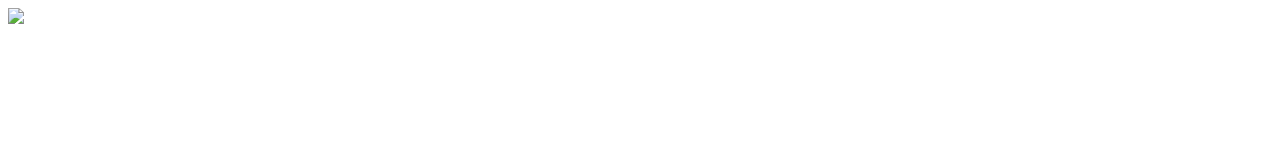
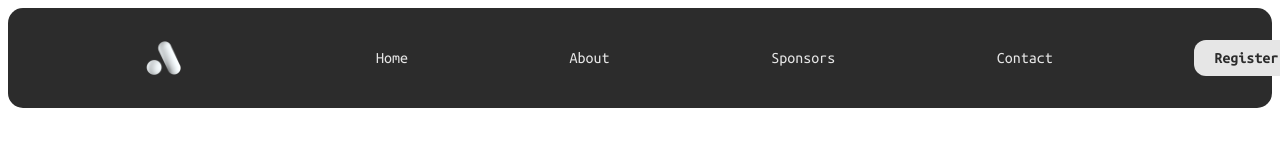
Before and after one commit to armeetj/flexbox-navbar, a plain HTML site: page navbar1/index.html in a window 1280 px wide. Drawn offline with Linux system fonts and the light colour scheme.

Commit message:
navbar complete

```diff
--- a/navbar1/index.html
+++ b/navbar1/index.html
@@ -1,16 +1,31 @@
 <!DOCTYPE html>
 <html>
     <head>
-        <meta charset="utf-8">
-        <meta http-equiv="X-UA-Compatible" content="IE=edge">
+        <meta charset="utf-8" />
+        <meta http-equiv="X-UA-Compatible" content="IE=edge" />
         <title>Navbar 1</title>
-        <meta name="description" content="">
-        <meta name="viewport" content="width=device-width, initial-scale=1">
-        <link rel="stylesheet" href="style.css">
+        <meta name="description" content="" />
+        <meta name="viewport" content="width=device-width, initial-scale=1" />
+        <link rel="stylesheet" href="style.css" />
+        <link rel="preconnect" href="https://fonts.gstatic.com" />
+        <link
+            href="https://fonts.googleapis.com/css2?family=Ubuntu+Mono:wght@400;700&display=swap"
+            rel="stylesheet"
+        />
     </head>
     <body>
         <header>
-            <img class = "logo" src="../img/logo.png">
+            <img class="logo" src="../img/a.png" />
+            <nav>
+                <ul class="links">
+                    <li><a href="#">Home</a></li>
+                    <li><a href="#">About</a></li>
+                    <li><a href="#">Sponsors</a></li>
+                    <li><a href="#">Contact</a></li>
+                </ul>
+            </nav>
+
+            <a href="#" class="register"><button>Register</button></a>
         </header>
     </body>
 </html>
--- a/navbar1/style.scss
+++ b/navbar1/style.scss
@@ -0,0 +1,58 @@
+* {
+    font-family: "Ubuntu Mono", monospace;
+    box-sizing: border-box;
+    margin: none;
+    padding: none;
+}
+
+li,
+a,
+button {
+    color: #e6e6e6;
+    font-size: 16px;
+    font-weight: 500;
+    text-decoration: none;
+}
+
+header {
+    background-color: #2c2c2c;
+    display: flex;
+    justify-content: space-between;
+    align-items: center;
+    padding: 20px 10%;
+    border-radius: 15px;
+}
+
+.logo {
+    width: 60px;
+    cursor: pointer;
+}
+
+.register button {
+    cursor: pointer;
+    font-weight: bold;
+    padding: 10px 20px;
+    border: none;
+    border-radius: 12px;
+    background-color: #e6e6e6;
+    color: #2c2c2c;
+}
+
+.links {
+    width: 1000px;
+    list-style: none;
+    display: flex;
+    flex-direction: row;
+    justify-content: space-evenly;
+    li {
+        a {
+            padding: 10px 20px;
+            border-radius: 12px;
+            transition: all 0.2s ease 0s;
+            &:hover {
+                background-color: #e6e6e6;
+                color: #2c2c2c;
+            }
+        }
+    }
+}
```
Also changed, not shown: img/a.png (renamed from a.png), navbar1/style.css, 1 other file.
